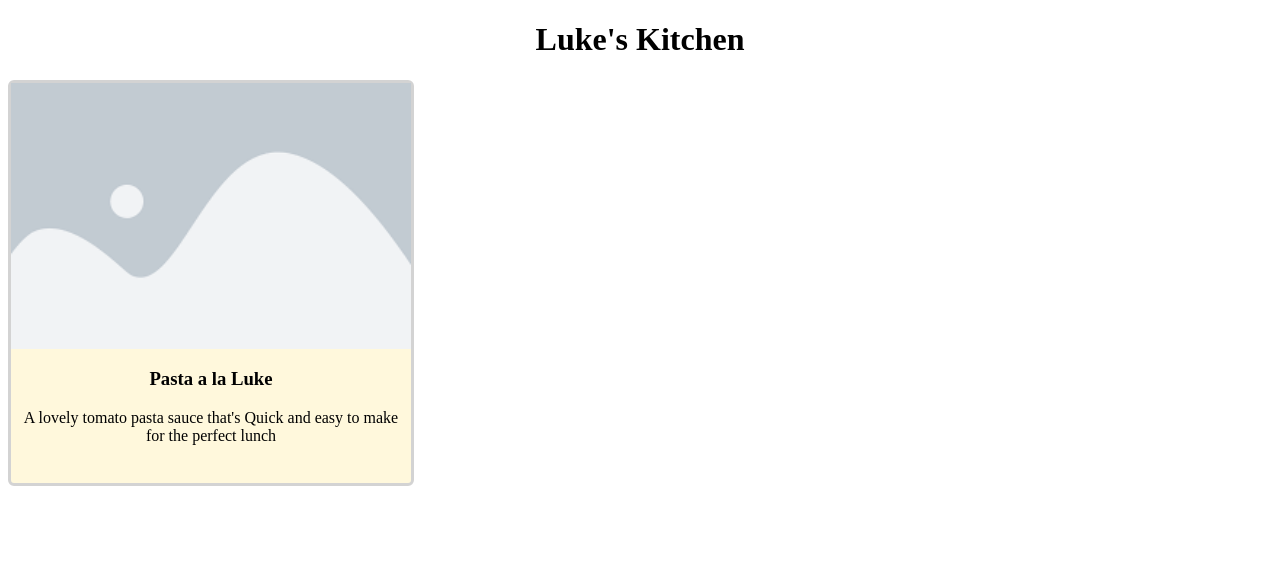
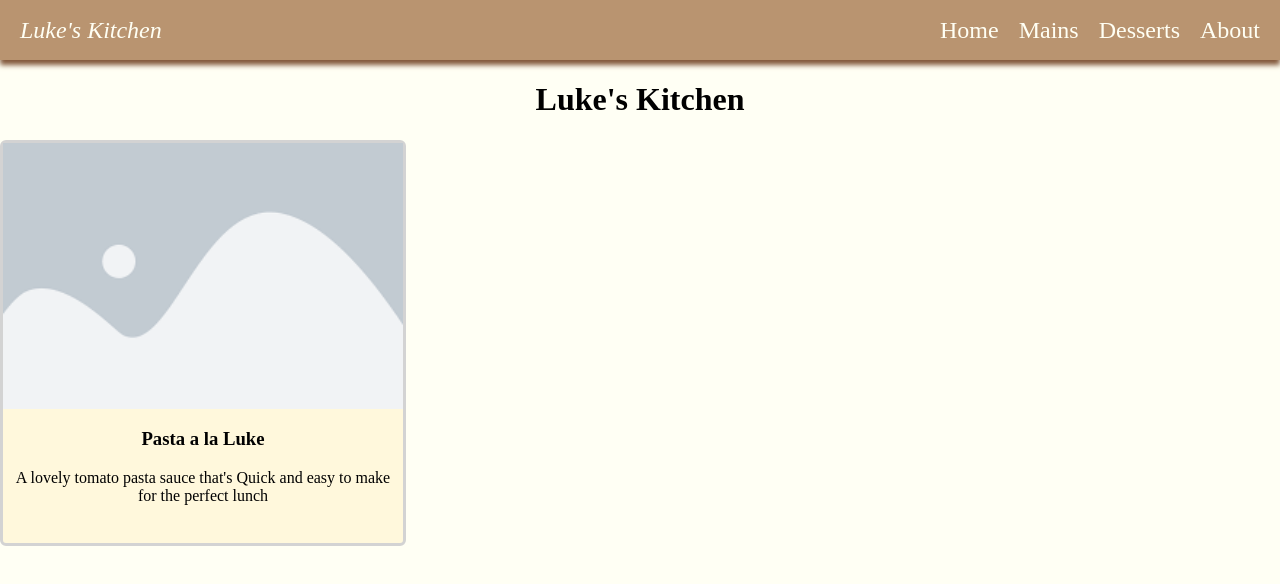
Before and after one commit to GrassTypeProgrammer/lukes-kitchen, a plain HTML site: page index.html in a window 1280 px wide. Drawn offline with Linux system fonts and the light colour scheme.

Commit message:
Created the structure of a navbar. It still needs functionality. Also added a colour pallette, which needs a little tweaking but is good for now.

```diff
--- a/index.html
+++ b/index.html
@@ -9,13 +9,31 @@
 
 
 <body>
-    <div>
+    <div class="root">
+
+        <!-- Navbar -->
+        <div class="Navbar_root">
+            <div class="Navbar_logoContainer">
+
+                <div class="Navbar_name"><i>Luke's Kitchen</i></div>
+            </div>
+            <div class="Navbar_buttons">
+                <div class="Navbar_button">Home</div>
+                <div class="Navbar_button">Mains</div>
+                <div class="Navbar_button">Desserts</div>
+                <div class="Navbar_button">About</div>
+            </div>
+        </div>
+
+
+
         <h1>Luke's Kitchen</h1>
 
         <div class="RecipieCard">
             <a href="./pages/pastaALaLuke.html">
                 <img class="RecipieCard_image" src="./images/placeholder.png" height="310" width="310">
             </a>
+
              <div class="RecipieCard_content">
                 <h3 class="RecipieCard_title">Pasta a la Luke</h3>
 
--- a/styles.css
+++ b/styles.css
@@ -1,5 +1,24 @@
+.root{
+    /* I'm happy with primary and secondary */
+    --primary: #FFFFF4;
+    --secondary: #B99470;
+    --secondaryDark: #82583B;
+
+    /* I think I want to change the tertiary color */
+    --tertiary: #FEFAE0;
+    width: 100%;
+    height: 100%;
+    background-color: var(--primary);
+}
+
 h1 {
     text-align: center;
+}
+
+/* needed because it has a margin by default. */
+html, body {
+    margin: 0;
+    height: 100%;
 }
 
 .RecipieCard{
@@ -30,3 +49,46 @@ h1 {
 .RecipieCard_description{
     text-align: center;
 }
+
+
+
+.Navbar_root{
+    height: 60px;
+    display: flex;
+    flex-direction: row;
+    justify-content: space-between;
+    /* the box shadow  */
+    box-shadow: 0 5px 5px #82583B;
+    background-color: var(--secondary);
+    padding: 0 20px;
+}
+
+.Navbar_logoContainer{
+    align-items: center;
+    justify-content: center;
+    display: flex;
+    flex-direction: row;
+}
+
+.Navbar_name{
+    color:var(--primary);
+    font-size: 24px;
+}
+
+.Navbar_buttons{
+    display: flex;
+    flex-direction: row;
+    justify-content: space-evenly;
+    align-items: center;
+    gap: 20px;
+}
+
+.Navbar_button{
+    height: 40px;
+    border-radius: 5px;
+    color:var(--primary);
+    justify-content: center;
+    display: flex;
+    flex-direction: column;
+    font-size: 24px;
+}
```
